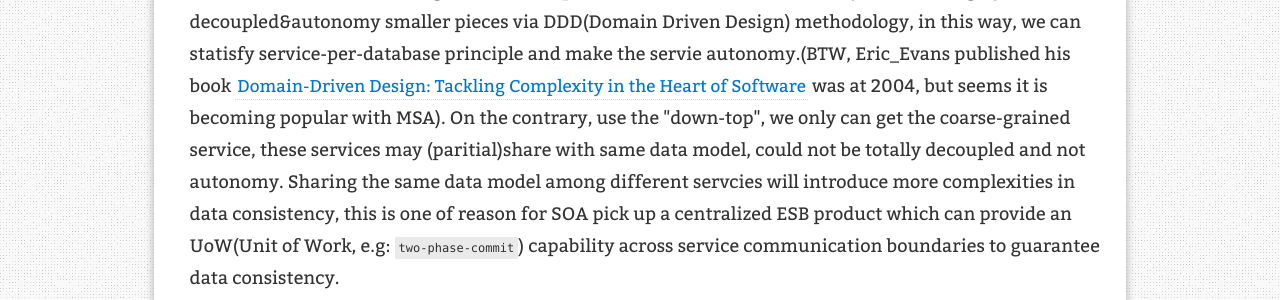
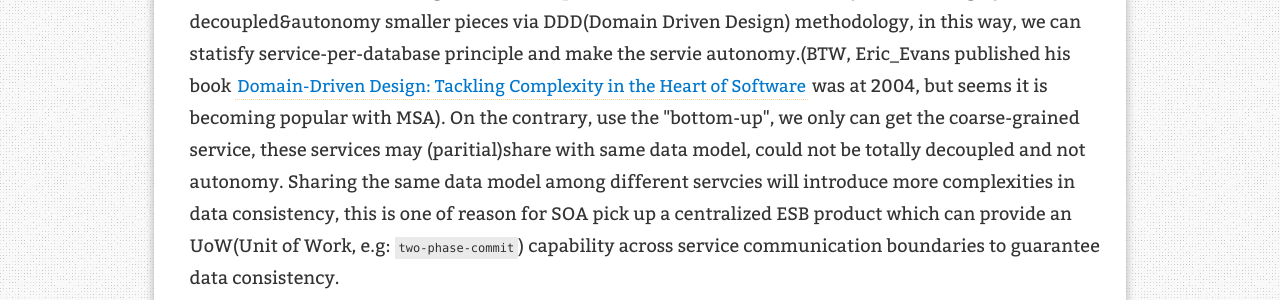
Before and after one commit to leezhenghui/leezhenghui.github.io, a Jekyll site: the page built from _posts/2018-10-10-build-a-scalable-system-basics.md, in a window 1280 px wide and 900 px high, scrolled down 10839 px. Shown: the part 187-487 px from the top of the window. Built offline with Jekyll 4.4.1, drawn with Linux system fonts in a browser that asks for light colours; comment, search, counter and statistics services are not loaded.

Commit message:
auto udpate by doc builder

```diff
--- a/_posts/2018-10-10-build-a-scalable-system-basics.md
+++ b/_posts/2018-10-10-build-a-scalable-system-basics.md
@@ -168,7 +168,7 @@
 7. Edge service(API) need involve a gateway pattern, but the gateway should contain only non-functional functionalities.
 8. The micro-services also give suggestion on the team size, the "two-pizza" team rule implies team growing big will bring much communication efforts, which will finally slow down the development and hurt the efficiency.
 
-What is the biggest difference between SOA and MSA? IMO, **"MSA make the magic in Top-Down fashion"**(from business model to technical model), but SOA is likely playing the game in **Bottom-Up** fashion(from technical model to business model). Frankly speaking, in a long time, I did not pay attention on this difference, but when I try to figure out why MSA can make a smaller and autonomy service, I realized I must have missed something here... Yes, Top-Down mode can break down a system into highly decoupled&autonomy smaller pieces via DDD(Domain Driven Design) methodology, in this way, we can statisfy service-per-database principle and make the servie autonomy.(BTW, Eric\_Evans published his book [Domain-Driven Design: Tackling Complexity in the Heart of Software](http://dddcommunity.org/book/evans_2003/) was at 2004, but seems it is becoming popular with MSA). On the contrary, use the "down-top", we only can get the coarse-grained service, these services may  (paritial)share with same data model, could not be totally decoupled and not autonomy. Sharing the same data model among different servcies will introduce more complexities in data consistency, this is one of reason for SOA pick up a centralized ESB product which can provide an UoW(Unit of Work, e.g: `two-phase-commit`) capability across service communication boundaries to guarantee data consistency.
+What is the biggest difference between SOA and MSA? IMO, **"MSA make the magic in Top-Down fashion"**(from business model to technical model), but SOA is likely playing the game in **Bottom-Up** fashion(from technical model to business model). Frankly speaking, in a long time, I did not pay attention on this difference, but when I try to figure out why MSA can make a smaller and autonomy service, I realized I must have missed something here... Yes, Top-Down mode can break down a system into highly decoupled&autonomy smaller pieces via DDD(Domain Driven Design) methodology, in this way, we can statisfy service-per-database principle and make the servie autonomy.(BTW, Eric\_Evans published his book [Domain-Driven Design: Tackling Complexity in the Heart of Software](http://dddcommunity.org/book/evans_2003/) was at 2004, but seems it is becoming popular with MSA). On the contrary, use the "bottom-up", we only can get the coarse-grained service, these services may  (paritial)share with same data model, could not be totally decoupled and not autonomy. Sharing the same data model among different servcies will introduce more complexities in data consistency, this is one of reason for SOA pick up a centralized ESB product which can provide an UoW(Unit of Work, e.g: `two-phase-commit`) capability across service communication boundaries to guarantee data consistency.
 
 > ![Note]({{ site.url }}/assets/ico/note.png)
 >
```
